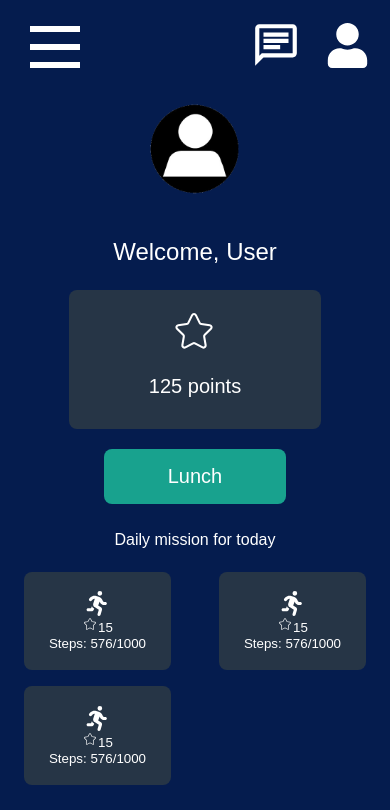
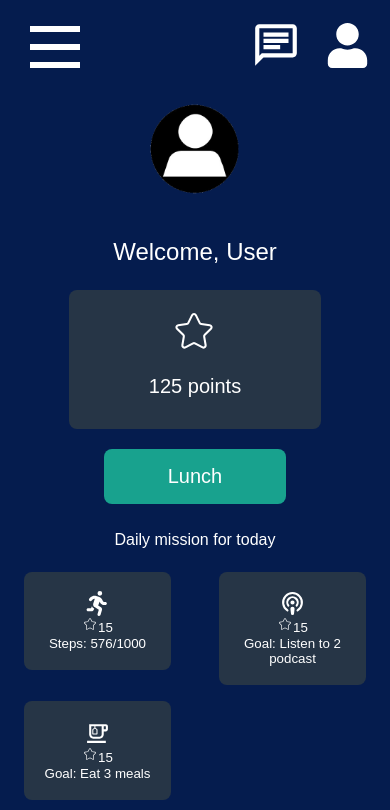
Before and after one commit to MohamadAliHassan/LunchConnect, a React (Vite) app in the folder client/: page /home in a window 390 px wide. Shown: the top 810 px of the page. Built offline with nearby package versions, Linux system fonts and the light colour scheme.

Commit message:
fine tuning hamburger menu and homepage

```diff
--- a/client/src/components/Header.jsx
+++ b/client/src/components/Header.jsx
@@ -1,15 +1,31 @@
-import { useState } from "react";
+import React, { useState, useRef, useEffect } from "react";
 import { MdOutlineChat } from "react-icons/md";
 import { FaUser } from "react-icons/fa";
+
 export const Header = () => {
   const [isOpen, setIsOpen] = useState(false);
+  const menuRef = useRef(null);
 
   const toggleMenu = () => {
     setIsOpen(!isOpen);
   };
+
+  const handleClickOutside = (event) => {
+    if (menuRef.current && !menuRef.current.contains(event.target)) {
+      setIsOpen(false);
+    }
+  };
+
+  useEffect(() => {
+    document.addEventListener("mousedown", handleClickOutside);
+    return () => {
+      document.removeEventListener("mousedown", handleClickOutside);
+    };
+  }, []);
+
   return (
     <>
-      <div className="hamburger-menu">
+      <div className="hamburger-menu" ref={menuRef}>
         <div
           className={`menu-icon ${isOpen ? "open" : ""}`}
           onClick={toggleMenu}
--- a/client/src/components/_HeaderNav.scss
+++ b/client/src/components/_HeaderNav.scss
@@ -44,6 +44,7 @@
     color: white;
     text-decoration: none;
     padding: 10px 20px;
+    font-size: 1.5rem;
     &:hover {
       background: #555;
     }
--- a/client/src/pages/HomePage/components/DailyMissons.jsx
+++ b/client/src/pages/HomePage/components/DailyMissons.jsx
@@ -1,5 +1,7 @@
 import { FaPersonRunning } from "react-icons/fa6";
+import { LuPodcast } from "react-icons/lu";
 import { CiStar } from "react-icons/ci";
+import { MdOutlineEmojiFoodBeverage } from "react-icons/md";
 export const DailyMissons = () => {
   return (
     <>
@@ -17,22 +19,25 @@ export const DailyMissons = () => {
         </div>
         <div className="mission-task">
           <div className="overlay">
-            <FaPersonRunning size={25} style={{ margin: "0 auto" }} />
+            <LuPodcast size={25} style={{ margin: "0 auto" }} />
             <div className="score-mission">
               <CiStar />
               <small>{15}</small>
             </div>
-            <small>Steps: 576/1000</small>
+            <small>Goal: Listen to 2 podcast</small>
           </div>
         </div>
         <div className="mission-task">
           <div className="overlay">
-            <FaPersonRunning size={25} style={{ margin: "0 auto" }} />
+            <MdOutlineEmojiFoodBeverage
+              size={25}
+              style={{ margin: "0 auto" }}
+            />
             <div className="score-mission">
               <CiStar />
               <small>{15}</small>
             </div>
-            <small>Steps: 576/1000</small>
+            <small>Goal: Eat 3 meals</small>
           </div>
         </div>
       </div>
--- a/client/src/stylesheet/main.css
+++ b/client/src/stylesheet/main.css
@@ -698,6 +698,7 @@ form {
   color: white;
   text-decoration: none;
   padding: 10px 20px;
+  font-size: 1.5rem;
 }
 .menu-items a:hover {
   background: #555;
```
Also changed, not shown: 1 other file (tests, documents, lock files or other folders).
